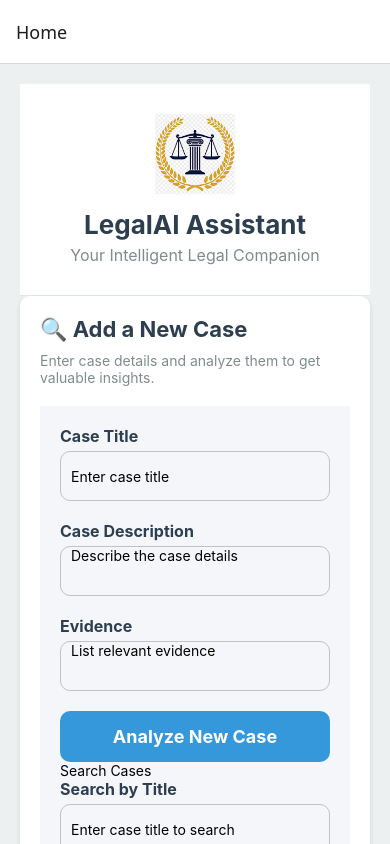
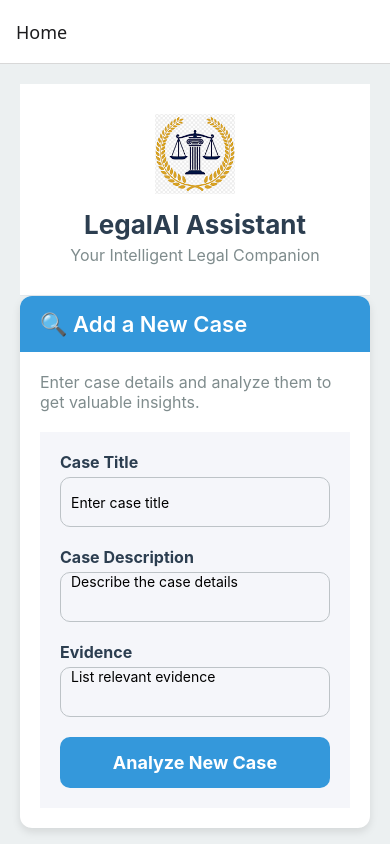
Before and after one commit to riddhikul/JusticeMet, a React Native app: screen /Home in a window 390 px wide. Built offline with nearby package versions, Linux system fonts and the light colour scheme.

Commit message:
UI updated

```diff
--- a/components/CaseInput.js
+++ b/components/CaseInput.js
@@ -1,7 +1,7 @@
 import React, { useState } from 'react';
 import { View, Text, TextInput, TouchableOpacity, StyleSheet, ScrollView, Alert } from 'react-native';
 import axios from 'axios';
-import { addCase, searchCase } from './apiService';
+import { addCase } from './apiService';
 
 
 const CaseInput = ({ navigation }) => {
@@ -11,19 +11,7 @@ const CaseInput = ({ navigation }) => {
     evidence: '',
   });
 
-  const [searchTitle, setSearchTitle] = useState('');
-  const [searchResults, setSearchResults] = useState([]);
 
-  const handleSearchCase = async () => {
-    try {
-      const results = await searchCase(searchTitle);
-      console.log('Search Results:', results);
-      setSearchResults(results);
-      Alert.alert('Search Results', `${results.length} case(s) found`);
-    } catch (error) {
-      Alert.alert('Error', 'No cases found');
-    }
-  };
 
   const handleAnalyzeCase = async () => {
     try {
@@ -33,9 +21,9 @@ const CaseInput = ({ navigation }) => {
         evidence: caseDetails.evidence.split(','), // Convert evidence to an array
       };
       const response = await addCase(caseData);
+      navigation.navigate('ChatInterface');
       console.log("response: ", response);
       Alert.alert('Success', `Case added with ID: ${response.case_id}`);
-      navigation.navigate('ChatInterface'); // Navigate after successful case addition
     } catch (error) {
       Alert.alert('Error', 'Failed to add case');
     }
@@ -79,32 +67,6 @@ const CaseInput = ({ navigation }) => {
           <Text style={styles.buttonText}>Analyze New Case</Text>
         </TouchableOpacity>
 
-        <Text style={styles.sectionTitle}>Search Cases</Text>
-        <Text style={styles.inputLabel}>Search by Title</Text>
-            <TextInput
-      style={styles.input}
-      value={searchTitle}
-      onChangeText={setSearchTitle}
-      placeholder="Enter case title to search"
-      onSubmitEditing={handleSearchCase}  // This will trigger the search when Enter is pressed
-    />
-
-
-        <TouchableOpacity style={styles.actionButton} onPress={handleSearchCase}>
-          <Text style={styles.buttonText}>Search Case</Text>
-        </TouchableOpacity>
-
-        {searchResults.length > 0 && (
-          <View style={styles.resultsContainer}>
-            <Text style={styles.resultsTitle}>Search Results:</Text>
-            {searchResults.map((caseItem) => (
-              <Text key={caseItem._id} style={styles.resultItem}>
-                {caseItem.title}: {caseItem.case_description}
-              </Text>
-            ))}
-          </View>
-        )}
-
       </View>
     </ScrollView>
   );
@@ -115,6 +77,18 @@ const styles = StyleSheet.create({
     flex: 1,
     padding: 20,
     backgroundColor: '#f5f6fa',
+  },
+  card: {
+    margin: 15,
+    backgroundColor: '#fff',
+    padding: 15,
+    borderRadius: 10,
+    marginBottom: 20,
+    shadowColor: '#000',
+    shadowOffset: { width: 0, height: 2 },
+    shadowOpacity: 0.1,
+    shadowRadius: 4,
+    elevation: 5,
   },
   inputContainer: {
     flex: 1,
@@ -160,6 +134,20 @@ const styles = StyleSheet.create({
     fontSize: 18,
     fontWeight: 'bold',
   },
+  resultsContainer: {
+    marginTop: 20,
+  },
+  resultsTitle: {
+    fontSize: 16,
+    fontWeight: 'bold',
+    color: '#34495e',
+    marginBottom: 10,
+  },
+  resultItem: {
+    fontSize: 14,
+    color: '#7f8c8d',
+    marginBottom: 5,
+  },
 });
 
 export default CaseInput;
--- a/components/HomeScreen.js
+++ b/components/HomeScreen.js
@@ -1,31 +1,94 @@
-import React from 'react';
-import { View, Text, StyleSheet, ScrollView } from 'react-native';
+import React, { useState } from 'react';
+import { View, Text, StyleSheet, ScrollView, TouchableOpacity, TextInput, Alert } from 'react-native';
 import CaseInput from './CaseInput';  // Import the CaseInput component
 import Analysis from './Analysis';   // Import the Analysis component
 import Header from './Header';       // Import the Header component
+import { searchCase } from './apiService';
 
-const HomeScreen = () => {
+const HomeScreen = ({ navigation }) => {
+
+  const [searchTitle, setSearchTitle] = useState('');
+  const [searchResults, setSearchResults] = useState([]);
+
+  const handleSearchCase = async () => {
+    try {
+      const results = await searchCase(searchTitle);
+      console.log('Search Results:', results);
+      setSearchResults(results);
+      Alert.alert('Search Results', `${results.length} case(s) found`);
+    } catch (error) {
+      Alert.alert('Error', 'No cases found');
+    }
+  };
+
   return (
     <ScrollView style={styles.container}>
       <Header /> {/* Include the Header here */}
 
-      {/* Case Input Section */}
+      {/* Case Input Section (Wrapped in Card UI) */}
       <View style={styles.card}>
+        <View style={styles.cardHeader}>
           <Text style={styles.sectionTitle}>🔍 Add a New Case</Text>
+        </View>
+        <View style={styles.cardBody}>
           <Text style={styles.sectionDescription}>
             Enter case details and analyze them to get valuable insights.
           </Text>
-        <CaseInput /> {/* Case input form component */}
+          <CaseInput navigation={navigation} />
+        </View>
       </View>
 
-      {/* Analysis Section */}
+      {/* Analysis Section (Wrapped in Card UI) */}
       <View style={styles.card}>
+        <View style={styles.cardHeader}>
           <Text style={styles.sectionTitle}>📜 Case History</Text>
+        </View>
+        <View style={styles.cardBody}>
           <Text style={styles.sectionDescription}>
             View and manage all previously analyzed cases.
           </Text>
-        <Analysis /> {/* Displaying the analysis component */}
+          <Analysis navigation={navigation} /> {/* Displaying the analysis component */}
         </View>
+      </View>
+
+  {/* Search Cases Section */}
+  <View style={styles.card}>
+        <View style={styles.cardHeader}>
+          <Text style={styles.sectionTitle}>🔎 Search Cases</Text>
+        </View>
+
+        {/* Search Input */}
+        <View style={styles.cardBody}>
+          <Text style={styles.inputLabel}>Search by Title</Text>
+          <TextInput
+            style={styles.input}
+            value={searchTitle}
+            onChangeText={setSearchTitle}
+            placeholder="Enter case title to search"
+            onSubmitEditing={handleSearchCase} // Trigger search on Enter
+          />
+
+          {/* Search Button */}
+          <TouchableOpacity style={styles.actionButton} onPress={handleSearchCase}>
+            <Text style={styles.buttonText}>Search Case</Text>
+          </TouchableOpacity>
+
+          {/* Search Results Display */}
+          {searchResults.length > 0 && (
+            <View style={styles.resultsContainer}>
+              <Text style={styles.resultsTitle}>Search Results:</Text>
+              {searchResults.map((caseItem) => (
+                <View key={caseItem._id} style={styles.resultItemContainer}>
+                  <Text style={styles.resultItem}>
+                    <Text style={styles.caseTitle}>{caseItem.title}</Text>: {caseItem.case_description}
+                  </Text>
+                </View>
+              ))}
+            </View>
+          )}
+        </View>
+      </View>
+
     </ScrollView>
   );
 };
@@ -38,25 +101,87 @@ const styles = StyleSheet.create({
   },
   card: {
     backgroundColor: '#fff',
-    borderRadius: 10,
+    borderRadius: 12,
+    marginBottom: 20,
+    shadowColor: '#000',
+    shadowOffset: { width: 0, height: 4 },
+    shadowOpacity: 0.1,
+    shadowRadius: 8,
+    elevation: 6,
+  },
+  cardHeader: {
+    backgroundColor: '#3498db',
+    paddingVertical: 15,
+    paddingHorizontal: 20,
+    borderTopLeftRadius: 12,
+    borderTopRightRadius: 12,
+  },
+  cardBody: {
     padding: 20,
+  },
+  sectionTitle: {
+    fontSize: 22,
+    fontWeight: '600',
+    color: '#fff',
+  },
+  sectionDescription: {
+    fontSize: 16,
+    color: '#7f8c8d',
     marginBottom: 20,
+  },
+  inputLabel: {
+    fontSize: 16,
+    color: '#2c3e50',
+    marginBottom: 10,
+  },
+  input: {
+    height: 40,
+    borderColor: '#ccc',
+    borderWidth: 1,
+    borderRadius: 8,
+    paddingLeft: 10,
+    fontSize: 16,
+    marginBottom: 15,
+  },
+  actionButton: {
+    backgroundColor: '#3498db',
+    borderRadius: 8,
+    paddingVertical: 12,
+    marginBottom: 20,
+    alignItems: 'center',
+  },
+  buttonText: {
+    color: '#fff',
+    fontSize: 18,
+    fontWeight: '600',
+  },
+  resultsContainer: {
+    marginTop: 20,
+  },
+  resultsTitle: {
+    fontSize: 18,
+    fontWeight: '600',
+    color: '#34495e',
+    marginBottom: 10,
+  },
+  resultItemContainer: {
+    backgroundColor: '#f9f9f9',
+    padding: 10,
+    borderRadius: 8,
+    marginBottom: 8,
     shadowColor: '#000',
     shadowOffset: { width: 0, height: 2 },
     shadowOpacity: 0.1,
-    shadowRadius: 5,
-    elevation: 3,
+    shadowRadius: 4,
+    elevation: 4,
   },
-  sectionTitle: {
-    fontSize: 22,
+  resultItem: {
+    fontSize: 16,
+    color: '#7f8c8d',
+  },
+  caseTitle: {
     fontWeight: 'bold',
     color: '#2c3e50',
-    marginBottom: 10,
-  },
-  sectionDescription: {
-    fontSize: 14,
-    color: '#7f8c8d',
-    marginBottom: 20,
   },
 });
 
```
Lines whose indentation alone changed are shown as unchanged.
